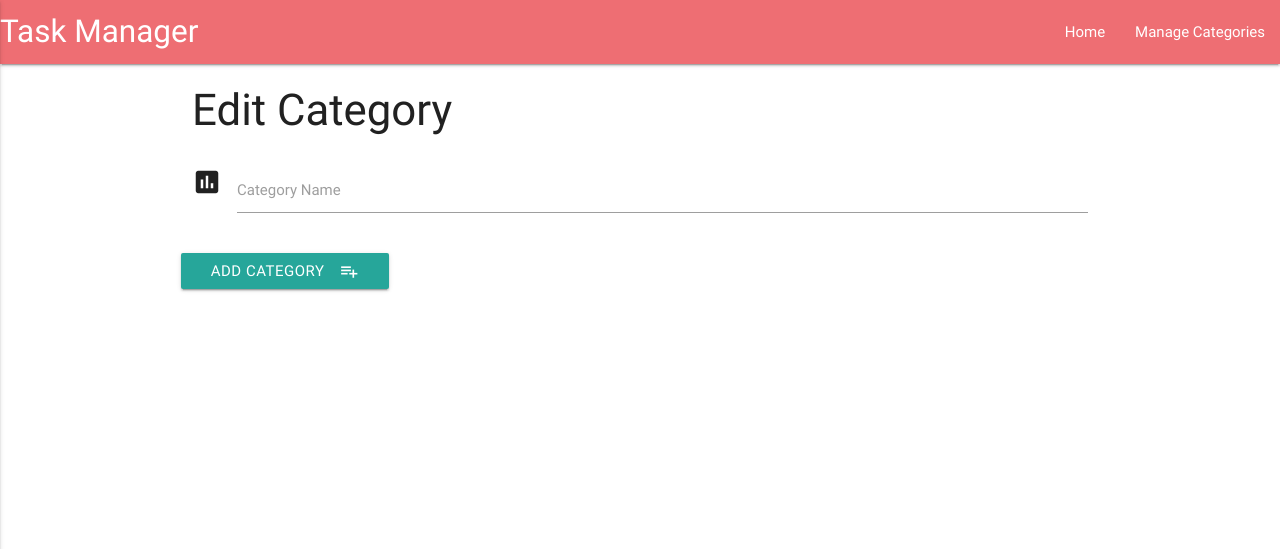
After one commit to LuccaBBombo/task_manager, a Flask app: page /add_category in a window 1280 px wide. The commit adds this page. Shown: the top 549 px of the page. Run offline with Flask 2, Linux system fonts and the light colour scheme; some libraries are stand-ins or nearby versions.

Commit message:
added navbar to application, created categories managment functions and pages to allow user to remove or edit category names

```diff
--- a/app.py
+++ b/app.py
@@ -39,13 +39,11 @@ def edit_task(task_id):
 def update_task(task_id):
     tasks = mongo.db.tasks
     tasks.update({'_id': ObjectId(task_id)},
-    {
-        'task_name': request.form.get('task_name'),
+    {'task_name': request.form.get('task_name'),
         'category_name': request.form.get('category_name'),
         'task_description': request.form.get('task_description'),
         'due_date': request.form.get('due_date'),
-        'is_urgent': request.form.get('is_urgent')
-    })
+        'is_urgent': request.form.get('is_urgent')})
     return redirect(url_for('get_tasks'))
 
 @app.route('/done_task/<task_id>')
@@ -55,12 +53,45 @@ def done_task(task_id):
 
 #---------------------Categories---------------------------------------------
 
+
 @app.route('/get_categories')
 def get_categories():
     return render_template('categories.html',
                            categories=mongo.db.categories.find())
 
 
+@app.route('/delete_category/<category_id>')
+def delete_category(category_id):
+    mongo.db.categories.remove({'_id': ObjectId(category_id)})
+    return redirect(url_for('get_categories'))
+
+
+@app.route('/edit_category/<category_id>')
+def edit_category(category_id):
+    return render_template('editcategory.html',
+    category=mongo.db.categories.find_one({'_id': ObjectId(category_id)}))
+
+
+@app.route('/update_category/<category_id>', methods=['POST'])
+def update_category(category_id):
+    mongo.db.categories.update(
+        {'_id': ObjectId(category_id)},
+        {'category_name': request.form.get('category_name')})
+    return redirect(url_for('get_categories'))
+
+
+@app.route('/insert_category', methods=['POST'])
+def insert_category():
+    category_doc = {'category_name': request.form.get('category_name')}
+    mongo.db.categories.insert_one(category_doc)
+    return redirect(url_for('get_categories'))
+
+
+@app.route('/add_category')
+def add_category():
+    return render_template('addcategory.html')
+
+
 if __name__ == '__main__':
     app.run(host=os.environ.get('IP'),
             port=int(os.environ.get('PORT')),
--- /dev/null
+++ b/templates/addcategory.html
@@ -0,0 +1,21 @@
+{% extends 'base.html'%}
+
+{% block content %}
+<h3>Edit Category</h3>
+<div class="row">
+    <form action="{{ url_for('insert_category')}}" method="POST" class="col s12">
+        <div class="row">
+            <div class="input-field col s12">
+                <i class="material-icons prefix">poll</i>
+                <input id="category_name" name="category_name" type="text" class="validate">
+                <label for="category_name">Category Name</label>
+            </div>
+        </div>
+        <div class="row">
+            <button class="btn waves-effect waves-light" type="submit" name="action">Add Category
+                <i class="material-icons right">playlist_add</i>
+             </button>
+        </div>
+    </form>
+</div>
+{% endblock %}
--- a/templates/base.html
+++ b/templates/base.html
@@ -7,6 +7,22 @@
     <title>Document </title>
 </head>
 <body>
+    <header>
+        <nav>
+            <div class="nav-wrapper">
+                <a href="{{url_for('get_tasks')}}" class="brand-logo">Task Manager</a>
+                <a href="#" data-activates="mobile-demo" class="button-collapse"><i class="material-icons">menu</i></a>
+                <ul id="nav-mobile" class="right hide-on-med-and-down">
+                    <li><a href="{{url_for('get_tasks')}}">Home</a></li>
+                    <li><a href="{{url_for('get_categories')}}">Manage Categories</a></li>
+                </ul>
+                <ul class="side-nav" id="mobile-demo">
+                    <li><a href="{{url_for('get_tasks')}}">Home</a></li>
+                    <li><a href="{{url_for('get_categories')}}">Manage Categories</a></li>
+                </ul>
+            </div>
+        </nav>
+    </header>
     <div class="container">
     {% block content %} {% endblock %}
     </div>
@@ -16,6 +32,7 @@
         $(document).ready(function() {
             $('.collapsible').collapsible();
             $('select').material_select();
+            $(".button-collapse").sideNav();
         });
 
         $('.datepicker').pickadate({
--- a/templates/tasks.html
+++ b/templates/tasks.html
@@ -21,5 +21,10 @@
         </li>
         {% endfor %}
     </ul>
+    <div class="row">
+        <a href="{{url_for('add_task')}}" class="waves-effect waves-light btn">
+            <i class="material-icons right">playlist_add</i>Add Task
+        </a>
+    </div>
 
 {% endblock %}
```
Also changed, not shown: templates/categories.html (+12 -4 lines), templates/editcategory.html (added, +24 -0 lines).
